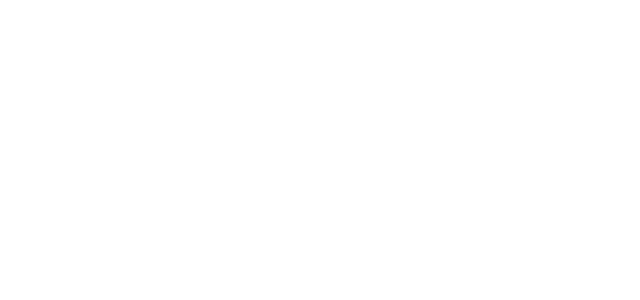
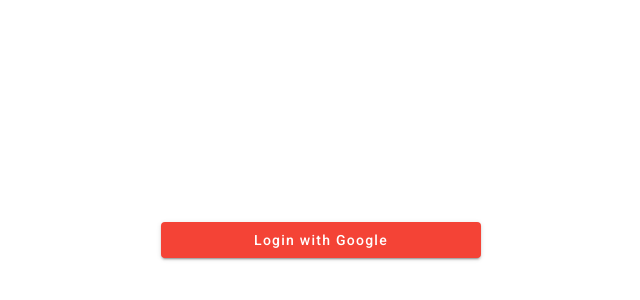
Before and after one commit to david-ae/organize, an Angular app: page /signin in a window 1280 px wide. Shown: the part 160-460 px from the top of the page, without its empty margins (319-959 px from the left). Built offline with nearby package versions, Linux system fonts and the light colour scheme.

Commit message:
restructure signin ui

```diff
--- a/src/app/auth/signin/signin.component.html
+++ b/src/app/auth/signin/signin.component.html
@@ -1,22 +1,9 @@
-<mat-grid-list cols="1" rowHeight="100%">
-  <mat-grid-tile rowspan="1">
-    <mat-list>
-      <mat-list-item>
-        <button mat-raised-button color="warn">
-          <a
-            [routerLink]="['/store/inventory']"
-            routerLinkActive="router-link-active"
-          >
-            Login with Google</a
-          >
-        </button>
-      </mat-list-item>
-      <mat-list-item>
-        <button mat-raised-button color="accent">Login with Instagram</button>
-      </mat-list-item>
-      <mat-list-item>
-        <button mat-raised-button color="primary">Login with Facebook</button>
-      </mat-list-item>
-    </mat-list>
-  </mat-grid-tile>
-</mat-grid-list>
+<div class="flex h-screen">
+  <div class="m-auto">
+    <button mat-raised-button color="warn">
+      <a [routerLink]="['/store/shop']" routerLinkActive="router-link-active">
+        Login with Google</a
+      >
+    </button>
+  </div>
+</div>
--- a/src/app/auth/signin/signin.component.ts
+++ b/src/app/auth/signin/signin.component.ts
@@ -9,7 +9,6 @@
   selector: 'app-signin',
   standalone: true,
   imports: [MatGridListModule, MatListModule, MatButtonModule, RouterModule],
-  providers: [CartService],
   templateUrl: './signin.component.html',
   styleUrl: './signin.component.css',
 })
```
